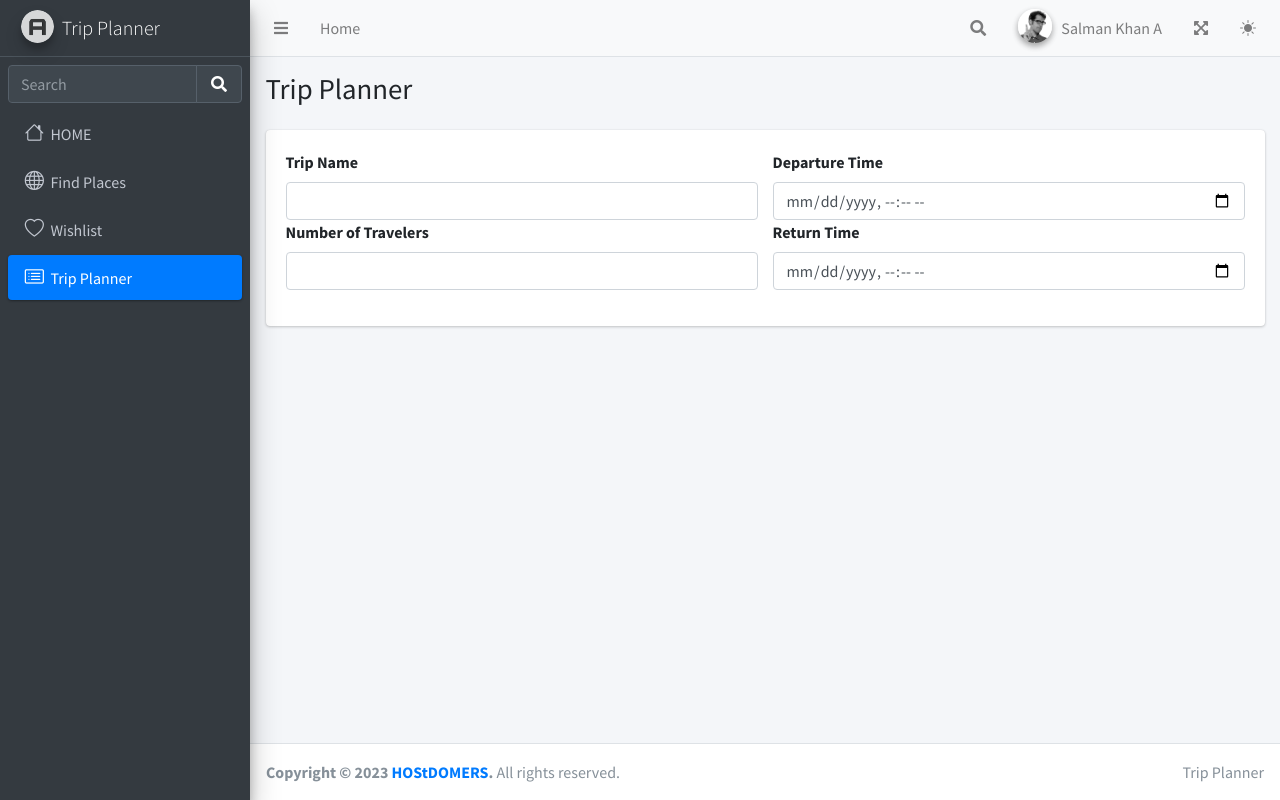
After one commit to ska-anonymous/tripplanner, a PHP site: page /dashboard/trip_planner.php in a window 1280 px wide. The commit adds this page. Run offline with PHP 8.4, Linux system fonts and the light colour scheme; a user stored in the database is signed in; some libraries are stand-ins or nearby versions.

Commit message:
Half Changes in new page Trip Planner

```diff
--- a/components/header.php
+++ b/components/header.php
@@ -174,6 +174,14 @@ if (!$_SESSION['logged']) {
                                 </p>
                             </a>
                         </li>
+                        <li class="nav-item">
+                            <a href="trip_planner.php" class="nav-link">
+                                <i class="nav-icon bi bi-card-list"></i>
+                                <p>
+                                    Trip Planner
+                                </p>
+                            </a>
+                        </li>
                     </ul>
                 </nav>
                 <!-- /.sidebar-menu -->
--- /dev/null
+++ b/dashboard/trip_planner.php
@@ -0,0 +1,65 @@
+<!DOCTYPE html>
+<html lang="en">
+
+<head>
+    <title>Trip Planner</title>
+
+    <!-- include Header here -->
+    <?php
+    require_once("../components/header.php");
+    ?>
+    <!-- Header Ends here -->
+
+    <!-- Content Wrapper. Contains page content -->
+    <div class="content-wrapper">
+        <!-- Content Header (Page header) -->
+        <div class="content-header">
+            <div class="container-fluid">
+                <div class="row mb-2">
+                    <div class="col-sm-6">
+                        <h1 class="m-0">Trip Planner</h1>
+                    </div><!-- /.col -->
+                </div><!-- /.row -->
+            </div><!-- /.container-fluid -->
+        </div>
+        <!-- /.content-header -->
+
+        <!-- Main content -->
+        <div class="content">
+            <div class="container-fluid">
+                <!-- Main Content Starts Here -->
+                <div class="card">
+                    <div class="card-body">
+                        <form action="">
+                            <div class="row">
+                                <div class="col-md-6">
+                                    <div class="form-group">
+                                        <label for="trip-name">Trip Name</label>
+                                        <input type="text" class="form-control" name="trip_name" id="trip-name">
+                                        <label for="num-of-travelers">Number of Travelers</label>
+                                        <input type="number" name="num_of_travelers" class="form-control" min="1" id="num-of-travelers">
+                                    </div>
+                                </div>
+                                <div class="col-md-6">
+                                    <div class="form-group">
+                                        <label for="departure-time">Departure Time</label>
+                                        <input type="datetime-local" class="form-control" name="departure_time" id="departure-time">
+                                        <label for="return-time">Return Time</label>
+                                        <input type="datetime-local" class="form-control" name="return_time" id="return-time">
+                                    </div>
+                                </div>
+                            </div>
+                        </form>
+                    </div>
+                </div>
+                <!-- Main Content Ends Here -->
+            </div><!-- /.container-fluid -->
+        </div>
+        <!-- /.content -->
+    </div>
+    <!-- /.content-wrapper -->
+
+    <!-- Include Footer Here -->
+    <?php
+    require_once("../components/footer.php");
+    ?>
```
